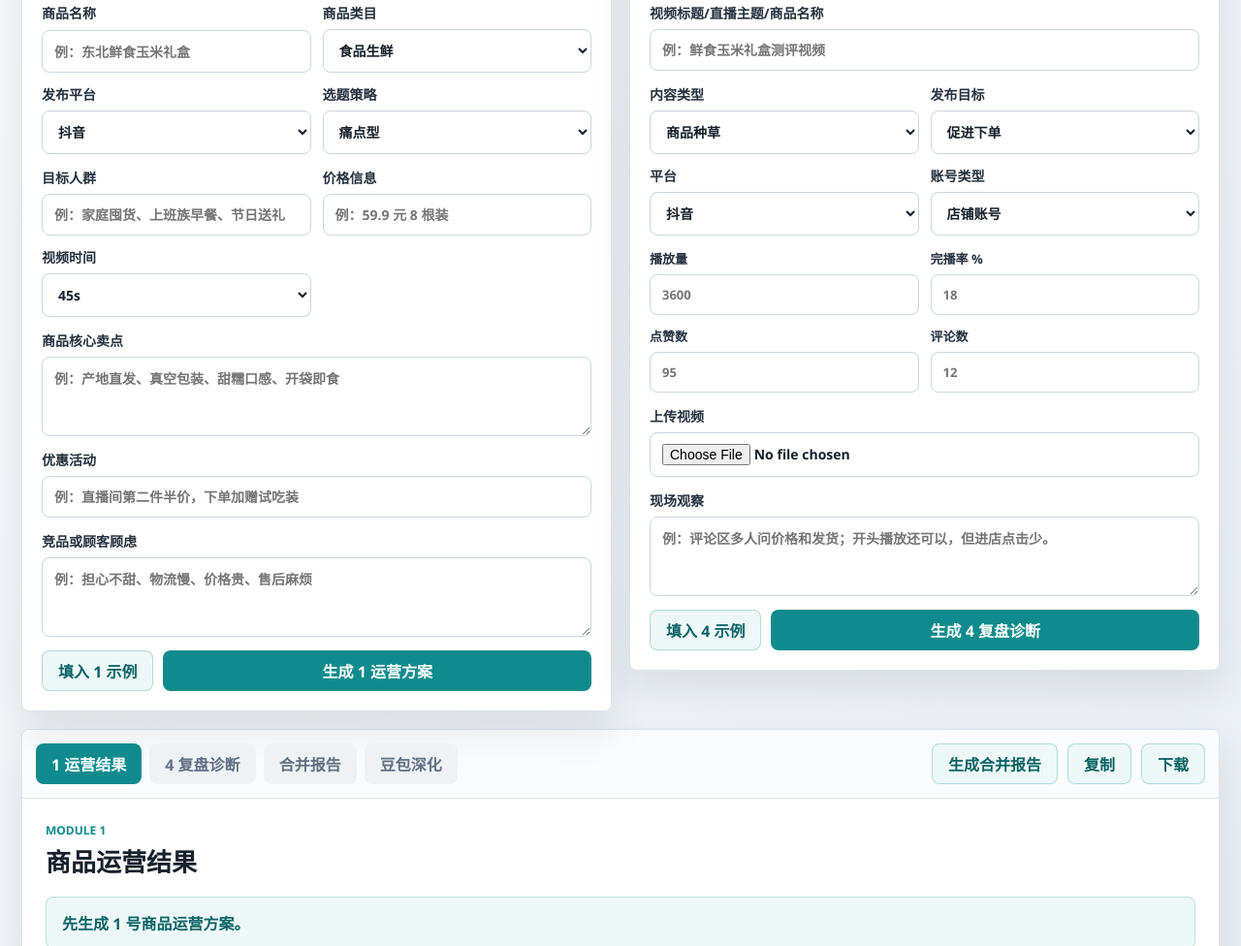
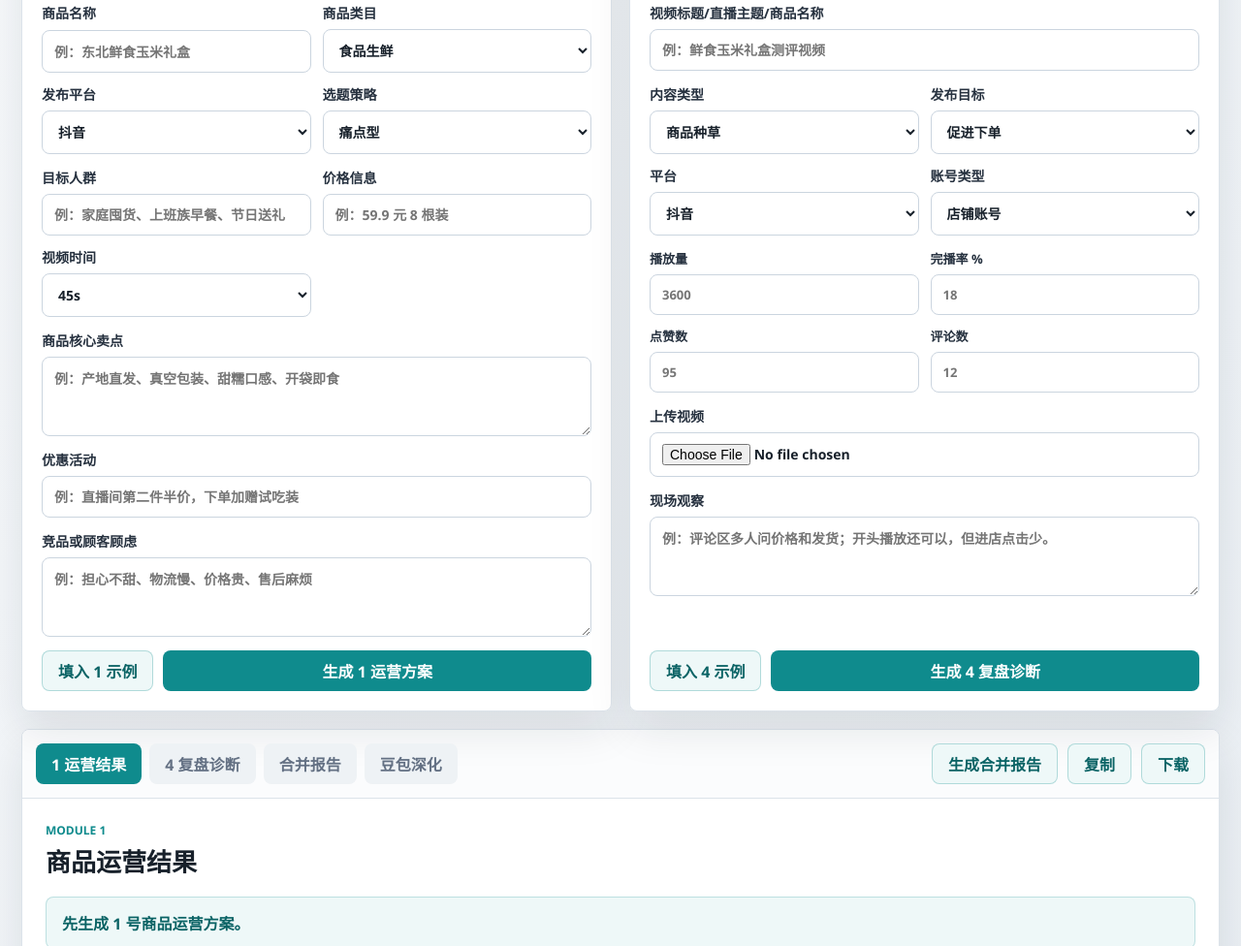
Before and after one commit to hml123397/ai-ecommerce-growth-workbench, a website: page index.html in a window 1280 px wide. Shown: the part 364-1340 px from the top of the page at 97% size. Drawn offline with Linux system fonts and the light colour scheme; no server answers.

Commit message:
Change layout of module-grid and module-panel styles

```diff
--- a/styles.css
+++ b/styles.css
@@ -99,7 +99,7 @@ h1 {
   display: grid;
   grid-template-columns: repeat(2, minmax(0, 1fr));
   gap: 18px;
-  align-items: start;
+  align-items: stretch;
 }
 
 .panel {
@@ -110,7 +110,8 @@ h1 {
 }
 
 .module-panel {
-  display: grid;
+  display: flex;
+  flex-direction: column;
   gap: 14px;
   padding: 20px;
 }
@@ -184,6 +185,10 @@ input:focus, select:focus, textarea:focus {
   display: flex;
   gap: 10px;
   align-items: center;
+}
+
+.module-panel .action-row {
+  margin-top: auto;
 }
 
 button {
```
